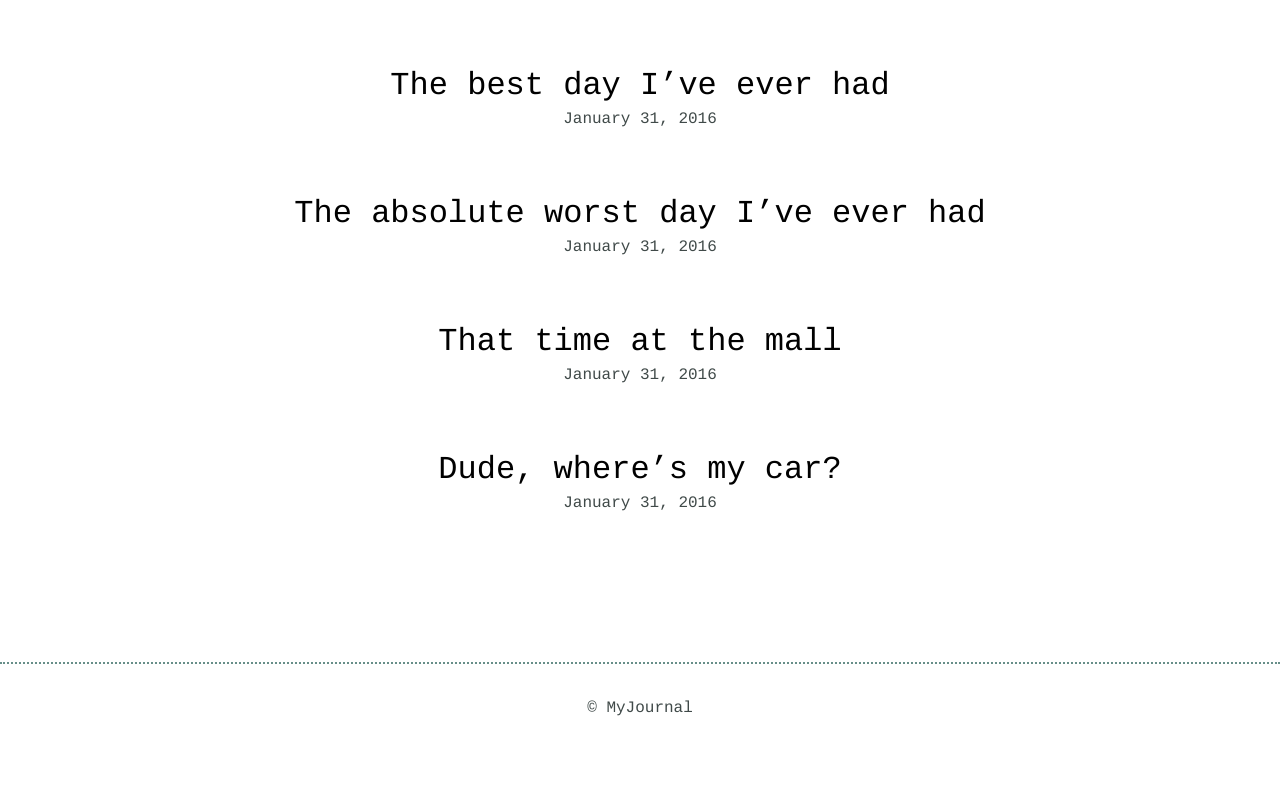
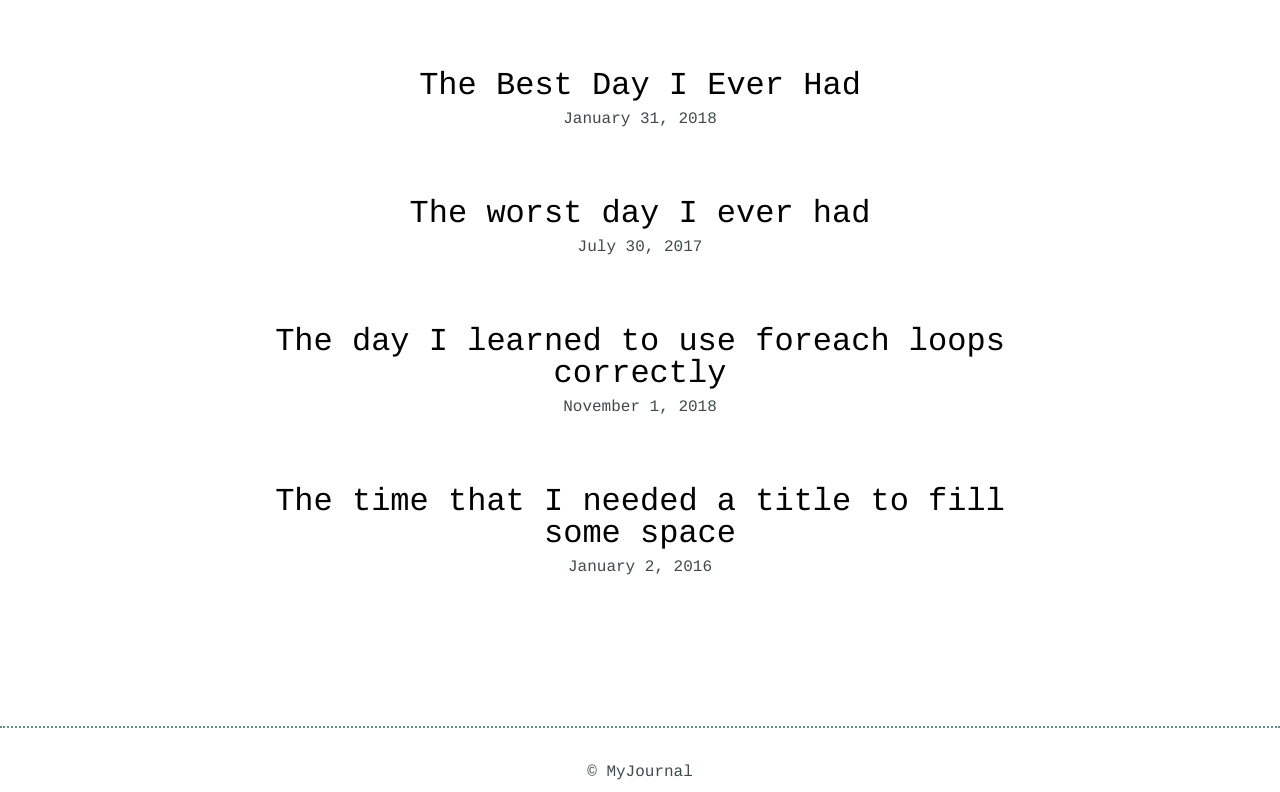
Before and after one commit to charlesseymour/php-td-03, a PHP site: page / in a window 1280 px wide. Shown: the part 95-887 px from the top of the page. Before the commit the page ends 811 px from the top, so only its background shows below. Run offline with PHP 8.4, Linux system fonts and the light colour scheme; data comes from the database, SQL or seed files in the repository.

Commit message:
List view

```diff
--- a/index.php
+++ b/index.php
@@ -1,3 +1,17 @@
+<?php
+
+require_once("database.php");
+
+try {
+	$results = $db->query('select * from entries');
+} catch(Exception $e) {
+	echo $e->getMessage();
+	die();
+}
+
+$entries = $results->fetchAll(PDO::FETCH_ASSOC);
+
+?>
 <!DOCTYPE html>
 <html>
     <head>
@@ -12,26 +26,21 @@
     </head>
     <body>
 		<?php include "inc/header.php"; ?>
-		<?php include "database.php"; ?>
         <section>
             <div class="container">
                 <div class="entry-list">
-                    <article>
-                        <h2><a href="detail.html">The best day I’ve ever had</a></h2>
-                        <time datetime="2016-01-31">January 31, 2016</time>
-                    </article>
-                    <article>
-                        <h2><a href="detail_2.html">The absolute worst day I’ve ever had</a></h2>
-                        <time datetime="2016-01-31">January 31, 2016</time>
-                    </article>
-                    <article>
-                        <h2><a href="detail_3.html">That time at the mall</a></h2>
-                        <time datetime="2016-01-31">January 31, 2016</time>
-                    </article>
-                    <article>
-                        <h2><a href="detail_4.html">Dude, where’s my car?</a></h2>
-                        <time datetime="2016-01-31">January 31, 2016</time>
-                    </article>
+					<?php
+
+					foreach($entries as $entry) {
+						$fullDate = date('F j, Y', strtotime($entry['date']));
+						echo <<<EOT
+						<article>
+							<h2><a href="detail.php?id={$entry['id']}">{$entry['title']}</a></h2>
+							<time datetime="{$entry['date']}">{$fullDate}</time>
+						</article>
+EOT;
+					}
+					?>
                 </div>
             </div>
         </section>
```
